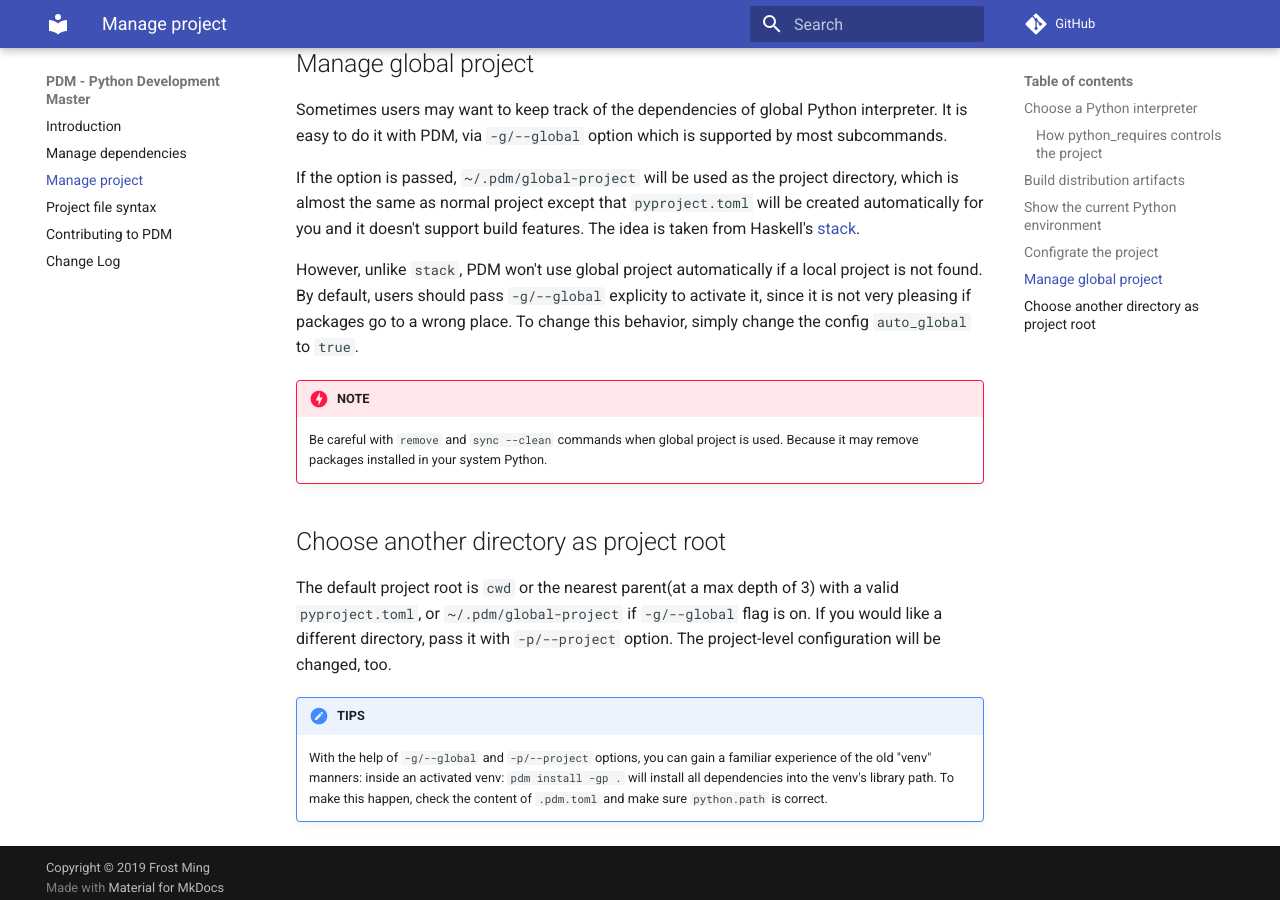
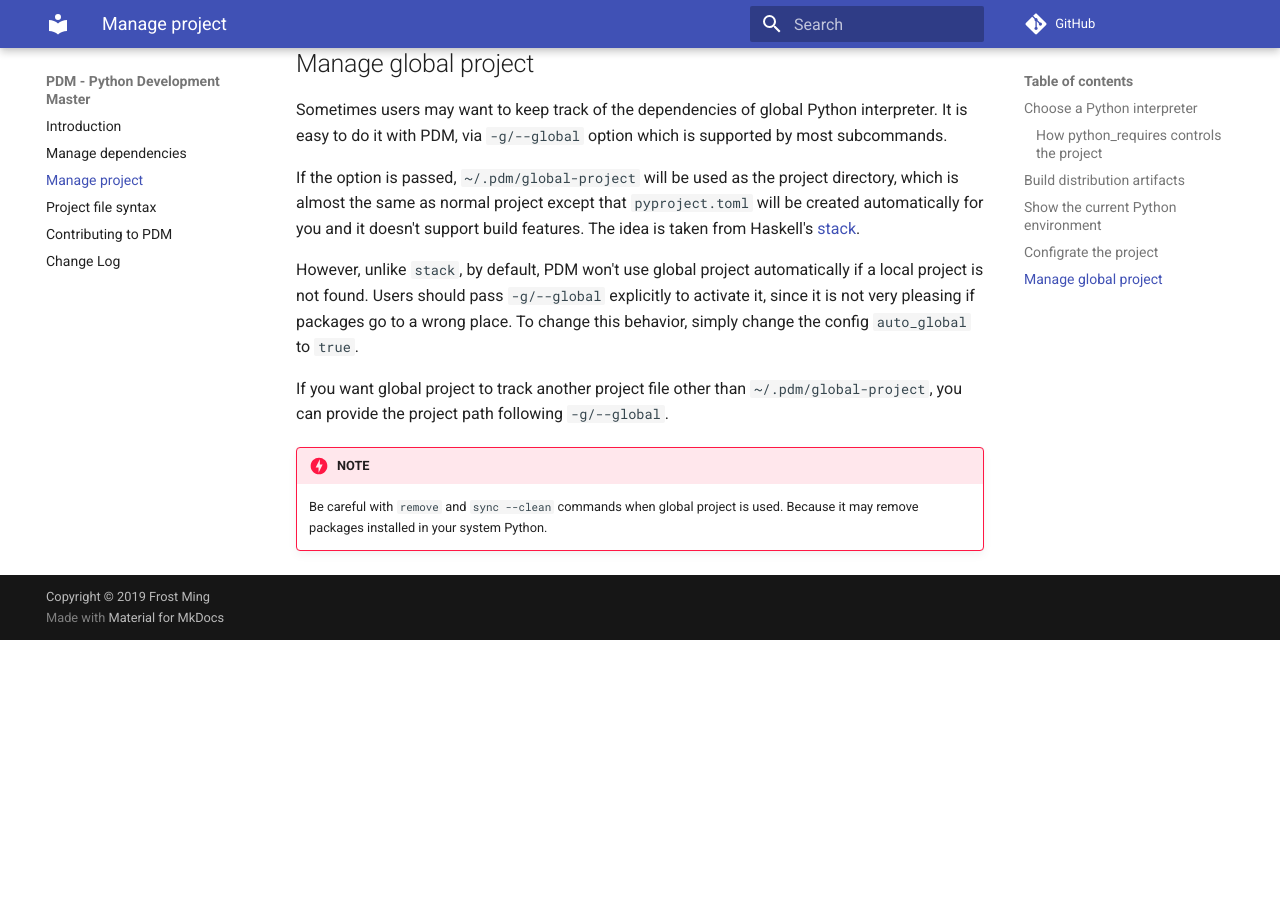
Before and after one commit to ChrisSanderser/pd-ms, an MkDocs documentation site: the page built from docs/docs/project.md, in a window 1280 px wide and 900 px high, scrolled down 2278 px. Built offline with MkDocs 1.6.1 and Material for MkDocs 9.7.7, drawn with Linux system fonts in a browser that asks for light colours; comment, search, counter and statistics services are not loaded; after the commit the page ends 2918 px from its top, so only the background shows below that.

Commit message:
update docs

```diff
--- a/docs/docs/project.md
+++ b/docs/docs/project.md
@@ -103,22 +103,13 @@ If the option is passed, `~/.pdm/global-project` will be used as the project dir
 almost the same as normal project except that `pyproject.toml` will be created automatically for you
 and it doesn't support build features. The idea is taken from Haskell's [stack](https://docs.haskellstack.org).
 
-However, unlike `stack`, PDM won't use global project automatically if a local project is not found.
-By default, users should pass `-g/--global` explicity to activate it, since it is not very pleasing if packages go to a wrong place.
+However, unlike `stack`, by default, PDM won't use global project automatically if a local project is not found.
+Users should pass `-g/--global` explicitly to activate it, since it is not very pleasing if packages go to a wrong place.
 To change this behavior, simply change the config `auto_global` to `true`.
+
+If you want global project to track another project file other than `~/.pdm/global-project`, you can provide the
+project path following `-g/--global`.
 
 !!! danger "NOTE"
     Be careful with `remove` and `sync --clean` commands when global project is used. Because it may
     remove packages installed in your system Python.
-
-## Choose another directory as project root
-
-The default project root is `cwd` or the nearest parent(at a max depth of 3) with a valid `pyproject.toml`,
-or `~/.pdm/global-project` if `-g/--global` flag is on. If you would like a different directory, pass it
-with `-p/--project` option. The project-level configuration will be changed, too.
-
-!!! note "TIPS"
-    With the help of `-g/--global` and `-p/--project` options, you can gain a familiar experience of the
-    old "venv" manners: inside an activated venv: `pdm install -gp .` will install all dependencies into the
-    venv's library path. To make this happen, check the content of `.pdm.toml` and make sure `python.path`
-    is correct.
```
Also changed, not shown: 2 other files.
